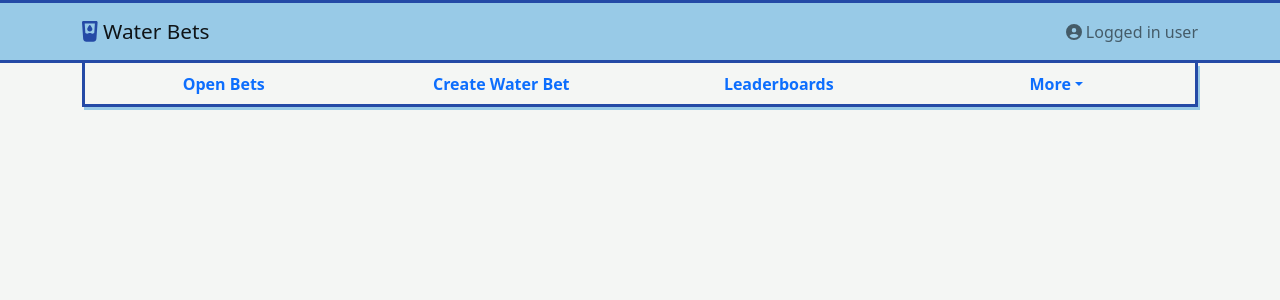
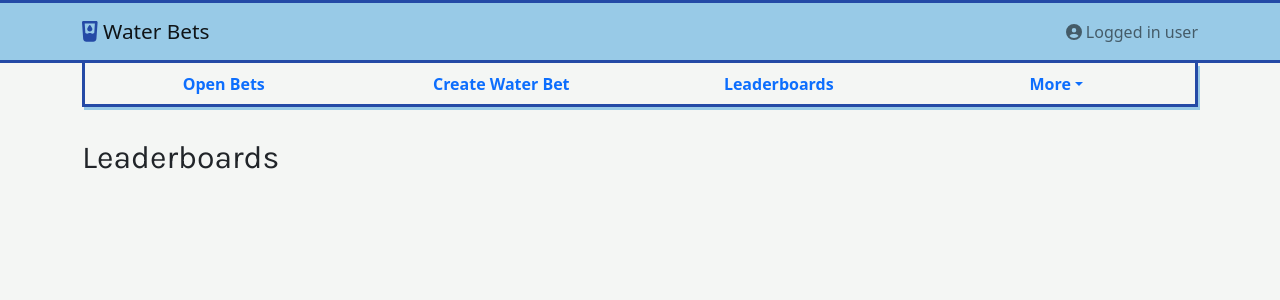
Before and after one commit to bradenborman/water-bets, a React app in the folder water-bets-client/: page /leaderboard in a window 1280 px wide. Shown: the top 300 px of the page. Built offline with nearby package versions, Linux system fonts and the light colour scheme.

Commit message:
Fixed build error with missing chldren

```diff
--- a/water-bets-client/src/components/leaderboard/leaderBoard.tsx
+++ b/water-bets-client/src/components/leaderboard/leaderBoard.tsx
@@ -6,5 +6,9 @@ export interface LeaderBoardProps {}
 export const LeaderBoard: React.FC<LeaderBoardProps> = (
   props: LeaderBoardProps
 ) => {
-  return <Page id="leaderboard-page" topPadding={true}></Page>;
+  return (
+    <Page id="leaderboard-page" topPadding={true}>
+      <h2>Leaderboards</h2>
+    </Page>
+  );
 };
```
